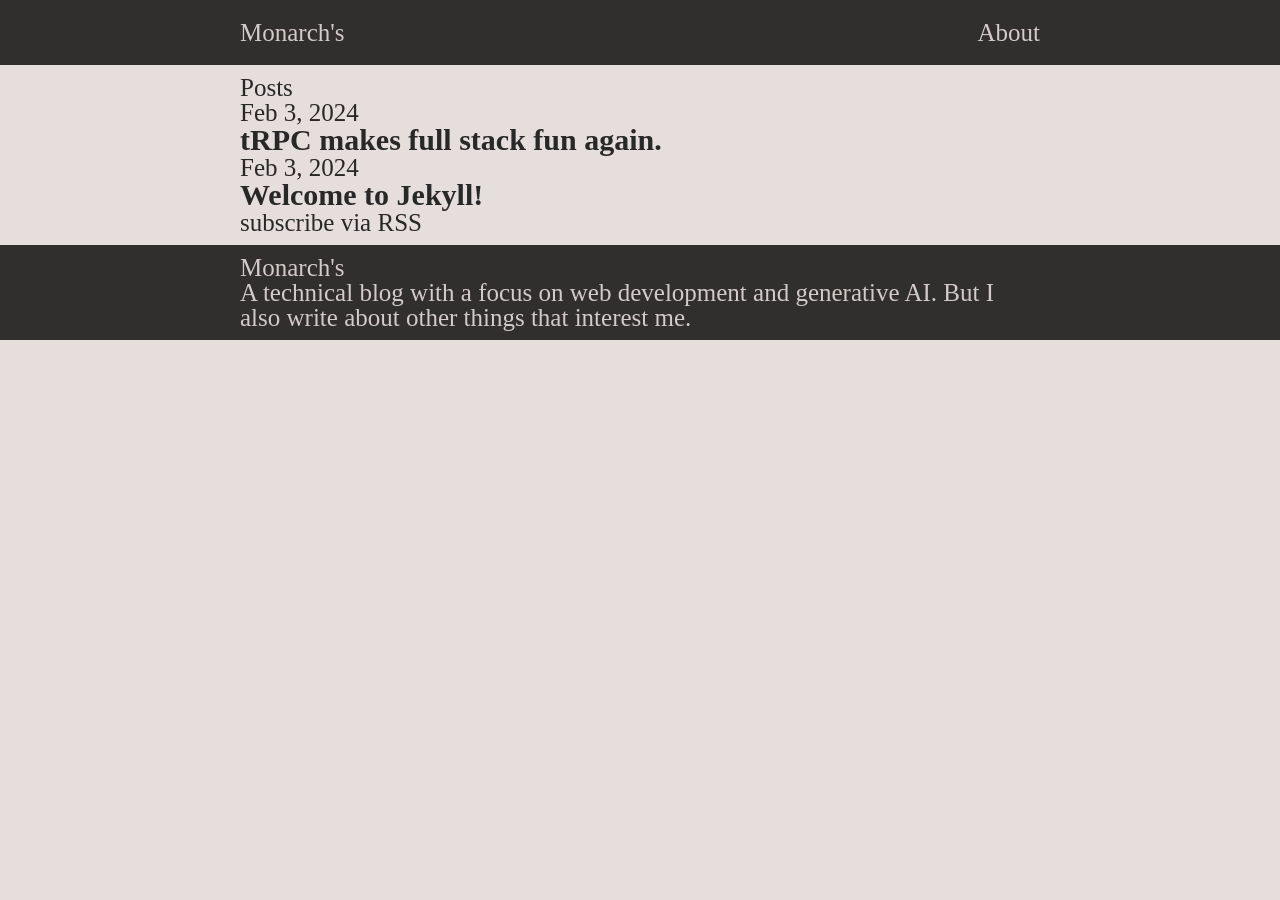
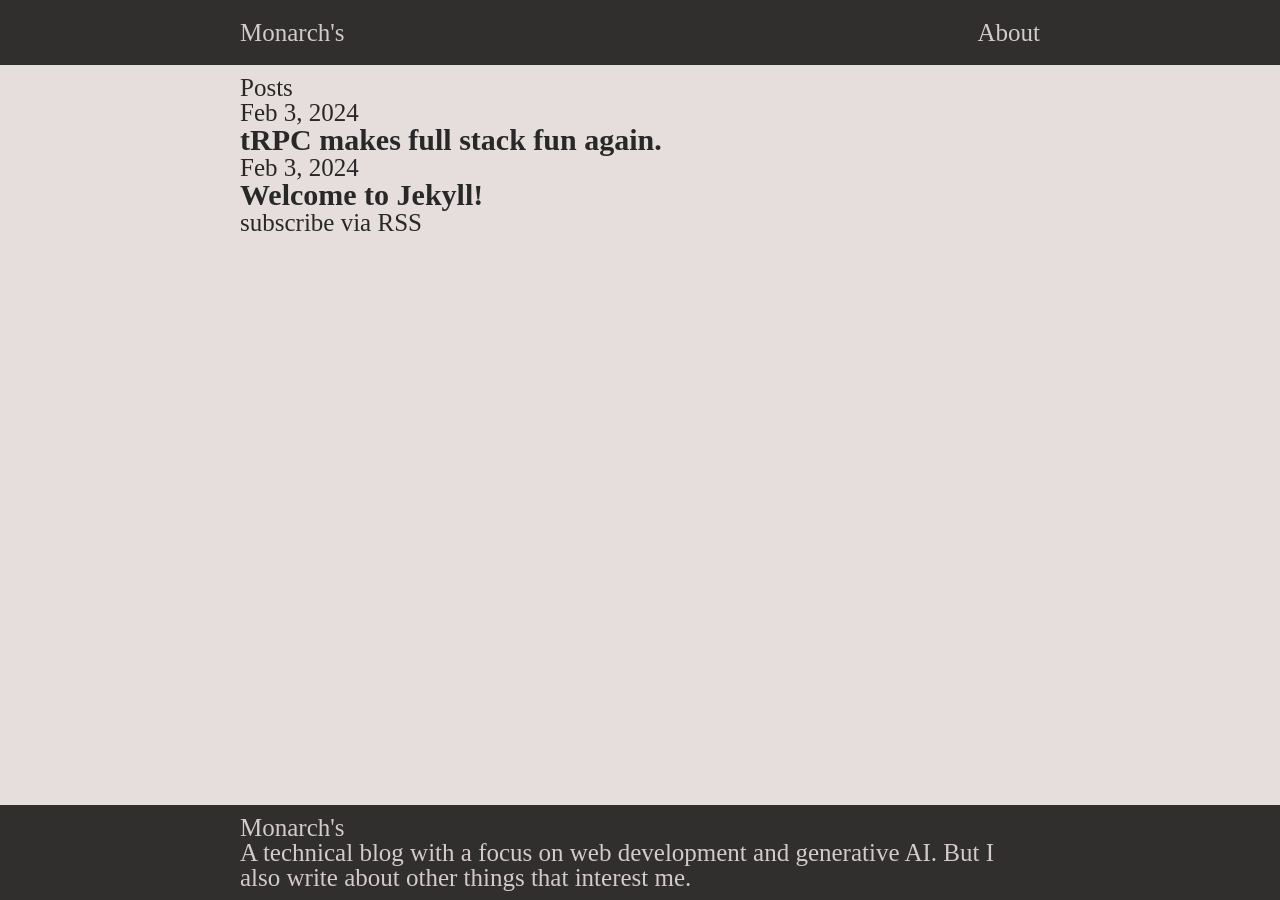
Before and after one commit to monarchwadia/blog-monarchwadia.com, a Jekyll site: the page built from index.markdown, in a window 1280 px wide. Built offline with Jekyll 4.4.1, drawn with Linux system fonts in a browser that asks for light colours.

Commit message:
Full height

```diff
--- a/_layouts/default.html
+++ b/_layouts/default.html
@@ -1,14 +1,14 @@
 <!DOCTYPE html>
-<html lang="en">
+<html lang="en" class="h-full">
 <head>
     {%- include head.html -%}
 </head>
-<body class="base-100">
+<body class="base-100 h-full flex flex-col">
 
     {%- include header.html -%}
 
-    <main aria-label="Content" class="container-wrapper py-2">
-        <div class="container">
+    <main aria-label="Content" class="container-wrapper py-2 flex-grow">
+        <div class="container h-full">
             {{ content }}
         </div>
     </main>
--- a/_sass/monarch-utils.scss
+++ b/_sass/monarch-utils.scss
@@ -8,6 +8,7 @@
     .flex { display: flex };
     .flex-row { flex-direction: row; }
     .flex-col { flex-direction: column; }
+    .flex-grow { flex-grow: 1; }
     .space-between { justify-content: space-between; }
 
     // gaps
@@ -48,4 +49,8 @@
 
     .font-bold { font-weight: bold; }
 
+    // ------------------------------- Sizing -------------------------------
+    .h-full { height: 100%; }
+    .w-full { width: 100%; }
+
 }
```
